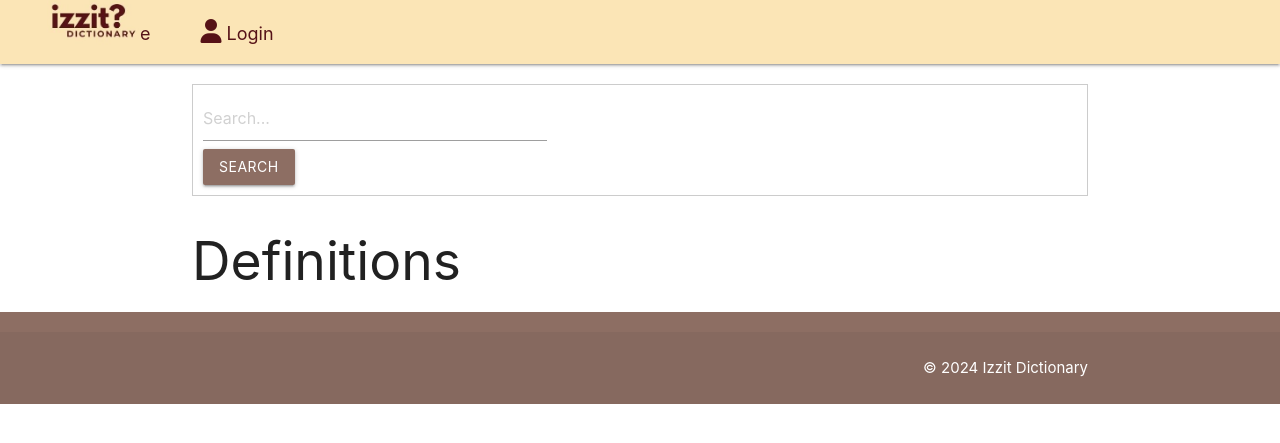
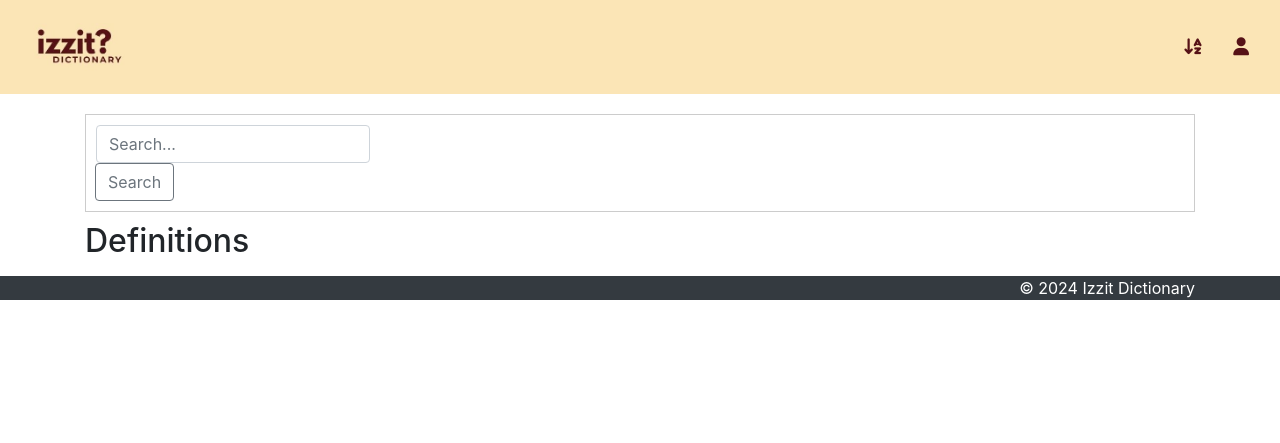
Before and after one commit to RHuebsch13/Izzit-Dictionary-, a Flask app: page / in a window 1280 px wide. Shown: the top 443 px of the page. Run offline with Flask 3, Linux system fonts and the light colour scheme; data that the repository does not hold is empty; some libraries are stand-ins or nearby versions; some web fonts are replaced.

Commit message:
debug:fix browse and log in icons disappearing when screen is smaller

```diff
--- a/app.py
+++ b/app.py
@@ -59,9 +59,6 @@ def add_term():
         definition_doc = {
             'term': term,
             'definition': definition,
-            'created_by': created_by,
-            'created_at': datetime.utcnow(),
-            'updated_at': datetime.utcnow()
         }
         definitions.insert_one(definition_doc)
         return redirect(url_for('index'))
--- a/static/styles.css
+++ b/static/styles.css
@@ -1,45 +1,24 @@
 /* Navbar Styling */
-#navigation-bar {
+.navbar {
   background-color: #FBE5B6;
-  padding: 10px;
 }
 
-#navigation-bar .nav-wrapper {
-  display: flex;
-  justify-content: space-between;
-  align-items: center;
-  max-width: 1200px; /* Adjust as needed */
-  margin: 0 auto; /* Center align if necessary */
-}
-
-#navigation-bar .brand-logo img {
-  max-width: 100px; /* Adjust maximum width of the logo */
-  height: auto; /* Maintain aspect ratio */
-}
-
-.nav-links {
-  list-style-type: none;
-  margin: 0;
-  padding: 0;
+.navbar .navbar-nav {
+  margin-left: auto;
   display: flex;
   align-items: center;
 }
 
-.nav-links li {
-  margin-left: 20px; /* Adjust spacing between icons */
+.navbar-brand img {
+  max-width: 100px;
+  height: auto;
+  margin: 10px;
 }
 
-.nav-links li:first-child {
-  margin-left: 0; /* No margin for the first icon */
-}
-
-.nav-links li a {
+.navbar-nav .nav-item .nav-link {
   color: #561217;
   font-size: 18px;
-}
-
-.user-actions1 {
-  margin-left: auto; /* Pushes the list to the right */
+  padding: 15px;
 }
 
 /* Search Bar and User Actions */
@@ -53,10 +32,10 @@
 }
 
 .user-actions2 {
-  margin-top: 10px; /* Adjust vertical spacing */
+  margin-top: 10px;
 }
 
 .user-actions2 a {
-  margin-right: 10px; /* Adjust spacing between buttons */
+  margin-right: 10px;
   color: #561217;
 }
--- a/templates/base.html
+++ b/templates/base.html
@@ -4,41 +4,42 @@
     <meta charset="UTF-8">
     <meta name="viewport" content="width=device-width, initial-scale=1.0">
     <title>{% block title %}Izzit Dictionary{% endblock %}</title>
-    <link rel="stylesheet" href="https://cdnjs.cloudflare.com/ajax/libs/materialize/1.0.0/css/materialize.min.css">
+    <!-- Bootstrap CSS -->
+    <link href="https://stackpath.bootstrapcdn.com/bootstrap/4.5.2/css/bootstrap.min.css" rel="stylesheet">
     <link rel="stylesheet" href="{{ url_for('static', filename='styles.css') }}">
-    <link rel="preconnect" href="https://fonts.googleapis.com">
-    <link rel="preconnect" href="https://fonts.gstatic.com" crossorigin>
     <link href="https://fonts.googleapis.com/css2?family=Courgette&family=Ms+Madi&display=swap" rel="stylesheet">
     <script src="https://kit.fontawesome.com/9e9d8a38ff.js" crossorigin="anonymous"></script>
 </head>
 <body>
     <!-- Navbar -->
-    <!-- Navbar -->
-<nav id="navigation-bar">
-    <div class="nav-wrapper">
-        <a href="{{ url_for('index') }}" class="brand-logo">
+    <nav class="navbar navbar-expand-lg">
+        <a class="navbar-brand" href="{{ url_for('index') }}">
             <img id="logo" src="{{ url_for('static', filename='logo.jpg') }}" alt="Izzit Dictionary Logo">
         </a>
-        <ul class="nav-links">
-            <li><a href="{{ url_for('index') }}"><i class="fas fa-arrow-down-a-z"></i> Browse</a></li>
-            <li><a href="{{ url_for('login') }}"><i class="fas fa-user"></i> Login</a></li>
+        <ul class="navbar-nav ml-auto">
+            <li class="nav-item">
+                <a class="nav-link" href="{{ url_for('index') }}"><i class="fas fa-arrow-down-a-z"></i></a>
+            </li>
+            <li class="nav-item">
+                <a class="nav-link" href="{{ url_for('login') }}"><i class="fas fa-user"></i></a>
+            </li>
         </ul>
-    </div>
-</nav>
-
+    </nav>
 
     <!-- Search Bar and Actions -->
     <div class="container">
         <div class="search-bar">
             <form action="{{ url_for('search') }}" method="GET">
-                <input type="text" name="query" placeholder="Search...">
-                <button type="submit" class="btn brown lighten-1">Search</button>
+                <input type="text" name="query" class="form-control" placeholder="Search...">
+                <div class="input-group-append">
+                    <button type="submit" class="btn btn-outline-secondary">Search</button>
+                </div>
             </form>
         </div>
         <div class="user-actions2">
             {% if 'user' in session %}
-                <a href="{{ url_for('add_term') }}" class="btn brown lighten-1"><i class="fa-solid fa-plus-circle"></i> Add Term</a>
-                <a href="{{ url_for('logout') }}" class="btn brown lighten-1"><i class="fa-solid fa-sign-out-alt"></i> Logout</a>
+                <a href="{{ url_for('add_term') }}" class="btn btn-outline-secondary"><i class="fa-solid fa-plus-circle"></i> Add Term</a>
+                <a href="{{ url_for('logout') }}" class="btn btn-outline-secondary"><i class="fa-solid fa-sign-out-alt"></i> Logout</a>
             {% endif %}
         </div>
     </div>
@@ -47,14 +48,15 @@
         {% block content %}{% endblock %}
     </main>
 
-    <footer class="page-footer brown lighten-1">
-        <div class="footer-copyright">
-            <div class="container">
-                <p class="white-text right">&copy; 2024 Izzit Dictionary</p>
-            </div>
+    <footer class="page-footer bg-dark text-white">
+        <div class="container">
+            <p class="text-right">&copy; 2024 Izzit Dictionary</p>
         </div>
     </footer>
 
-    <script src="https://cdnjs.cloudflare.com/ajax/libs/materialize/1.0.0/js/materialize.min.js"></script>
+    <!-- Bootstrap JS -->
+    <script src="https://code.jquery.com/jquery-3.5.1.slim.min.js"></script>
+    <script src="https://cdn.jsdelivr.net/npm/@popperjs/core@2.5.2/dist/umd/popper.min.js"></script>
+    <script src="https://stackpath.bootstrapcdn.com/bootstrap/4.5.2/js/bootstrap.min.js"></script>
 </body>
 </html>
```
